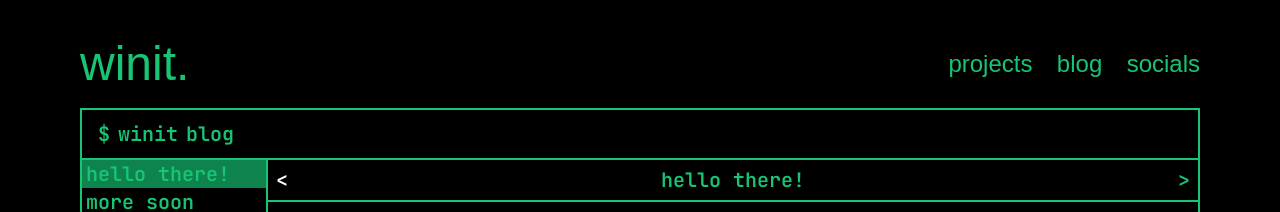
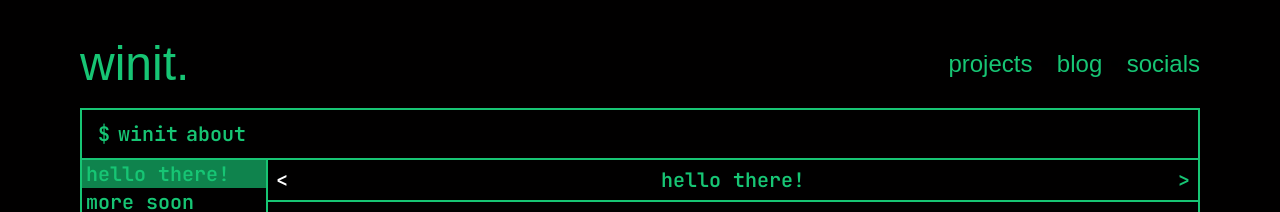
Before and after one commit to heywinit/winit.dev, a React (Vite) app: page /blog in a window 1280 px wide. Shown: the top 212 px of the page. Built offline with nearby package versions, Linux system fonts and the light colour scheme.

Commit message:
prompt uri fix

```diff
--- a/src/components/Prompt.tsx
+++ b/src/components/Prompt.tsx
@@ -4,7 +4,7 @@ import { useNavigate } from "react-router-dom";
 export default function Prompt() {
   const navigate = useNavigate();
   const [currentPage, setCurrentPage] = useState(
-    window.location.href.split("/")[3] || "about"
+    ['projects', 'blogs', 'socials'].includes(window.location.href.split("/")[3]) || "about"
   );
   const [_, setIsEditing] = useState(true);
   const [isLargeScreen, setIsLargeScreen] = useState(true);
```
